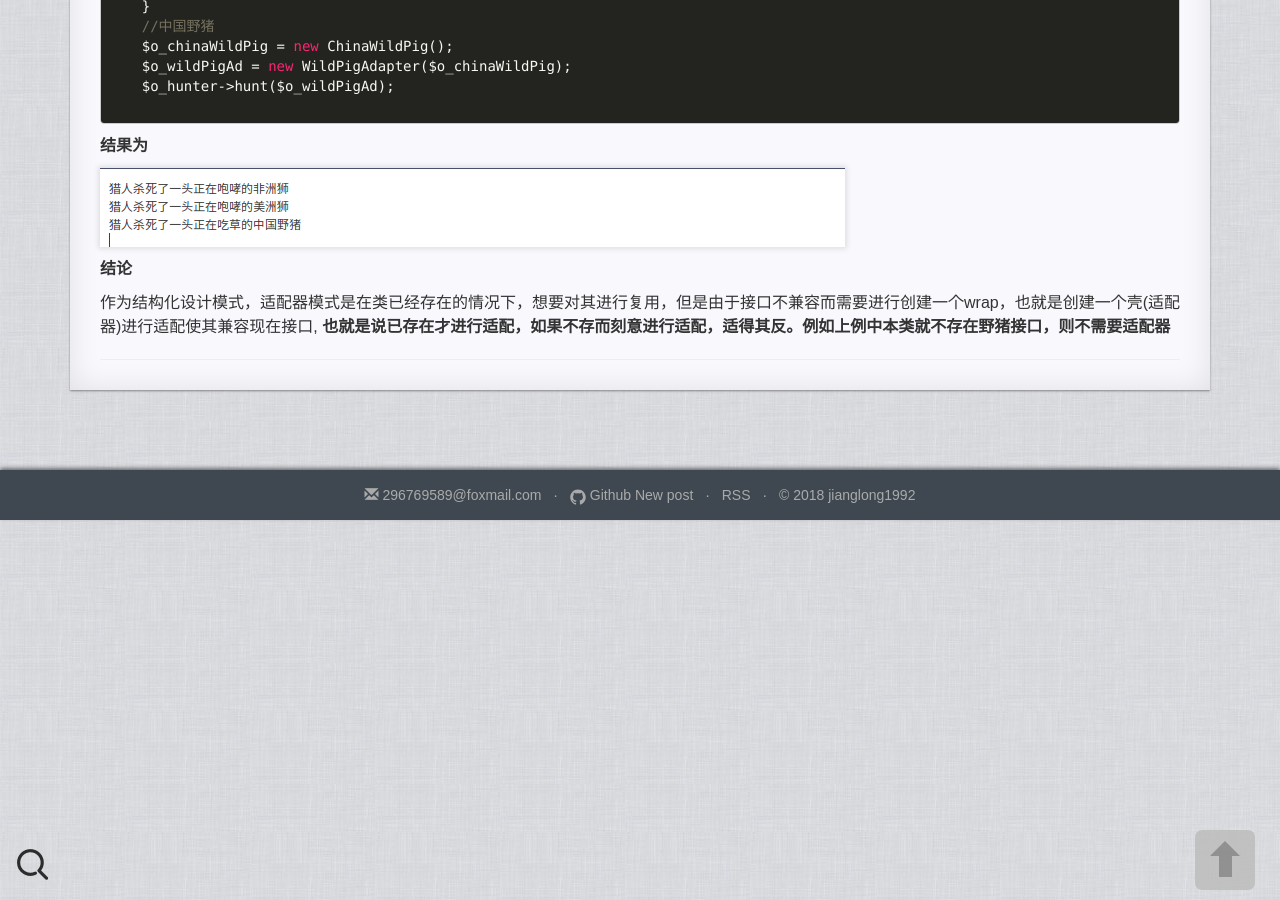
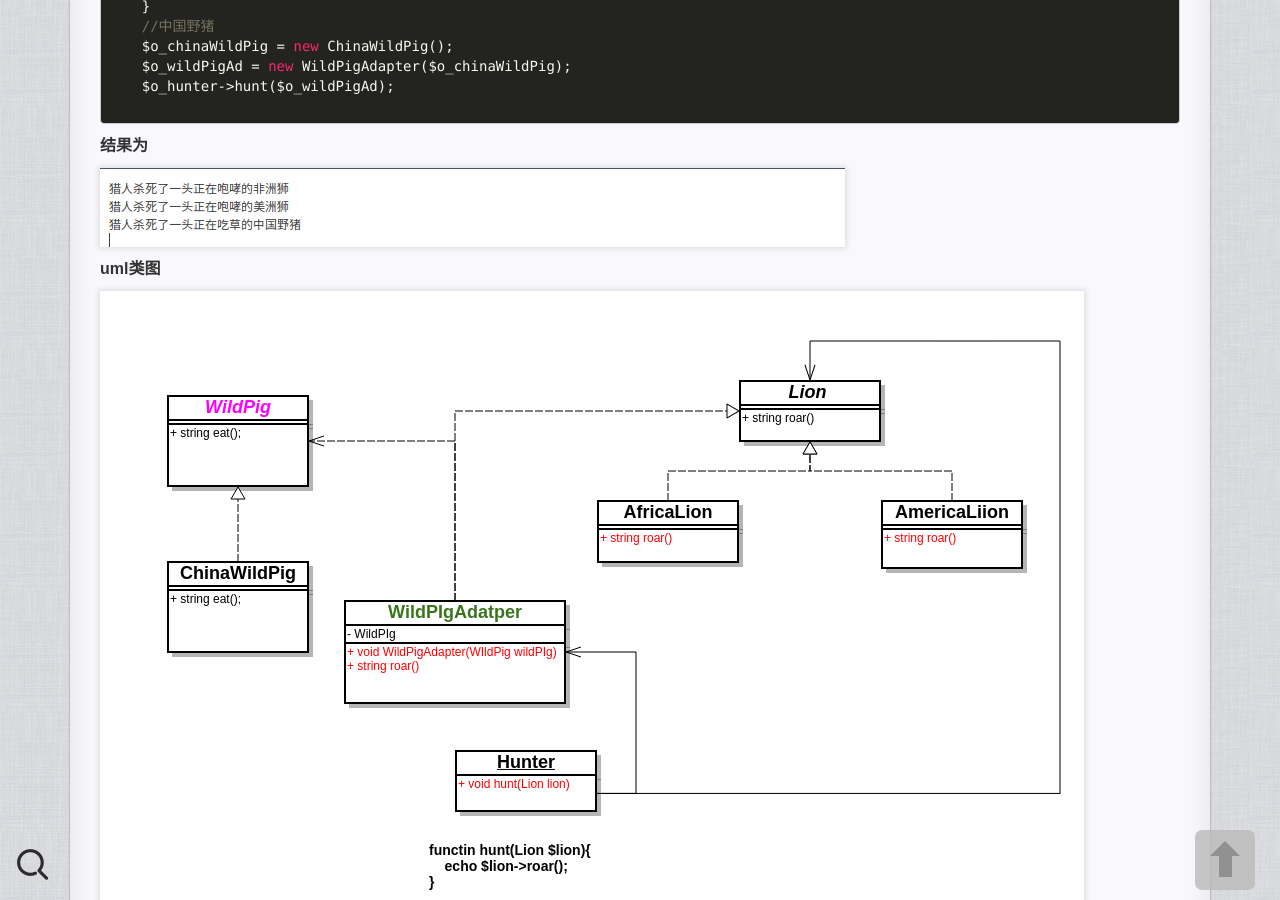
Before and after one commit to crusj/crusj.github.io, a Jekyll site: the page built from _posts/design_pattern/2018-02-06-05.md, in a window 1280 px wide and 900 px high, scrolled down 1636 px. Built offline with Jekyll 4.4.1, drawn with Linux system fonts in a browser that asks for light colours.

Commit message:
适配器模式增加uml类图

```diff
--- a/_posts/design_pattern/2018-02-06-05.md
+++ b/_posts/design_pattern/2018-02-06-05.md
@@ -82,6 +82,10 @@ category: "design_pattern"
 
 ![adapter][1]
 
+**uml类图**
+
+![adapter][2]
+
 
 **结论**
 
@@ -89,3 +93,4 @@ category: "design_pattern"
 **也就是说已存在才进行适配，如果不存而刻意进行适配，适得其反。例如上例中本类就不存在野猪接口，则不需要适配器**
 
 [1]: {{ "/static/img/2018-02-06/adapter.png" | absolute_url }}
+[2]: {{ "/static/img/2018-02-06/adapter_uml.png" | absolute_url }}
```
Also changed, not shown: static/img/2018-02-06/adapter_uml.png (added).
